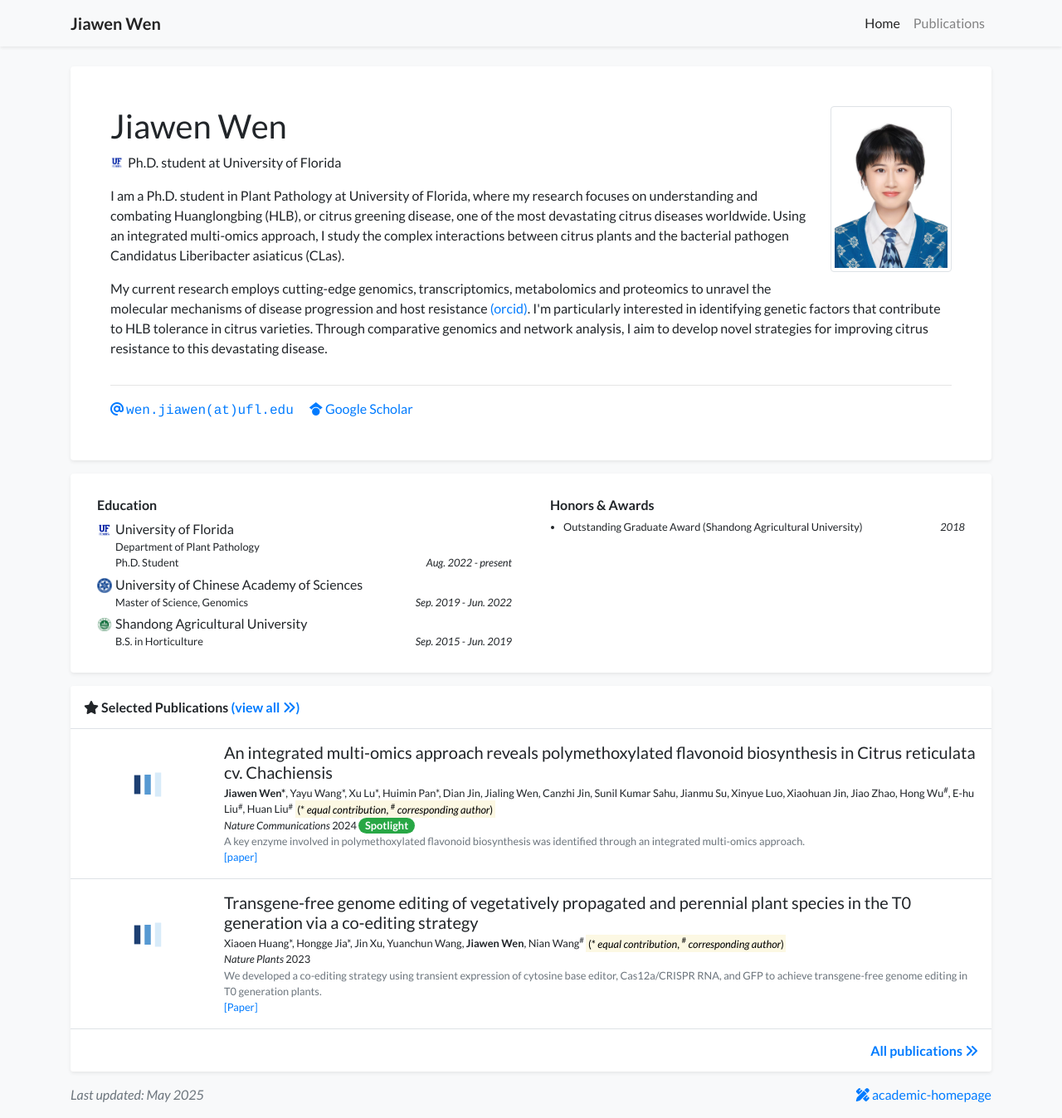
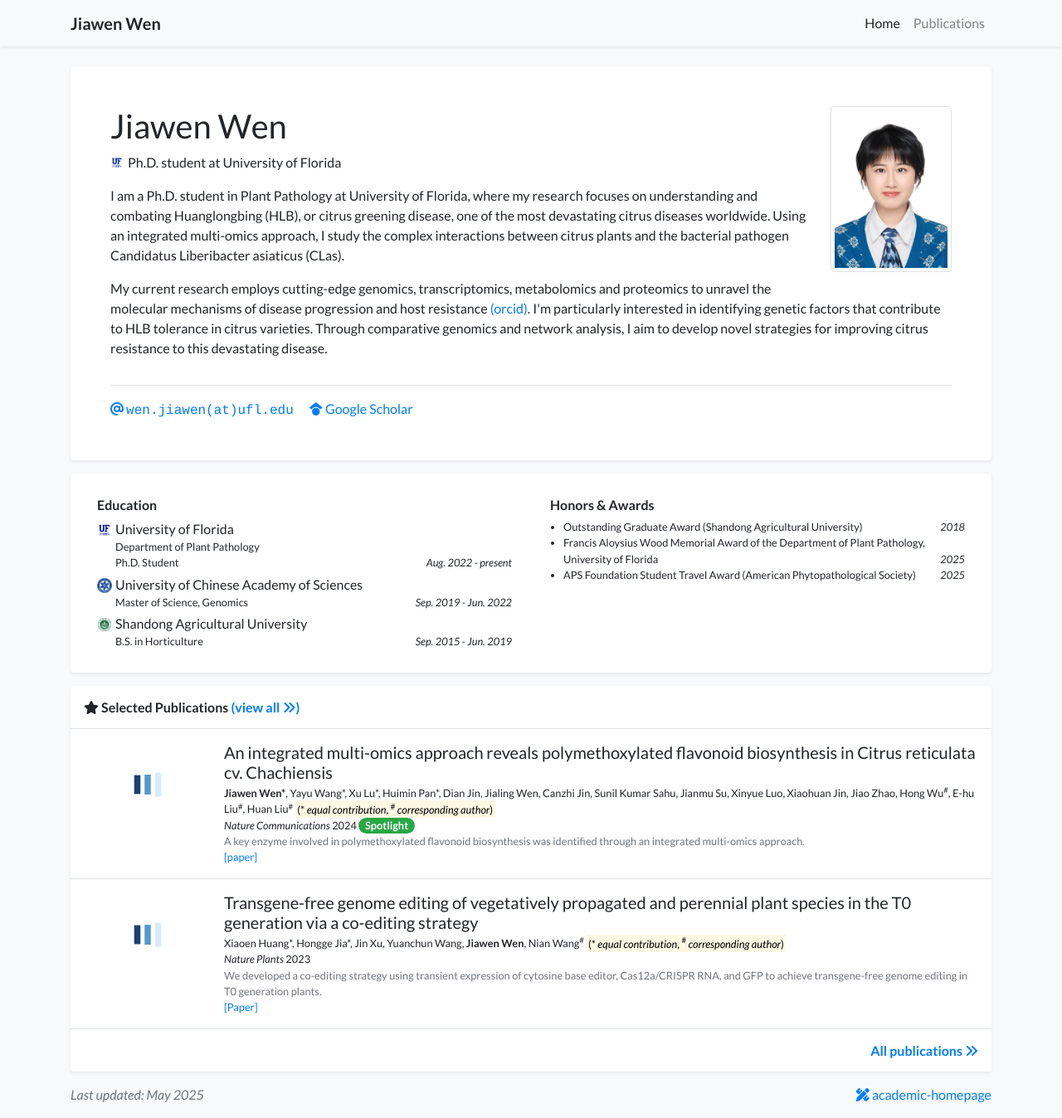
Before and after one commit to sarrajww/Jiawen_Wen.github.io, a Jekyll site: the page built from index.html, in a window 1280 px wide and 1348 px high. Shown: the whole window at 83% size. Built offline with Jekyll 4.4.1, drawn with Linux system fonts in a browser that asks for light colours; nearby versions of some CDN libraries; a style sheet for code colours, icons or effects is not loaded.

Commit message:
Update profile.yml

```diff
--- a/_data/profile.yml
+++ b/_data/profile.yml
@@ -59,7 +59,7 @@ education:
 awards:
 - name: Outstanding Graduate Award (Shandong Agricultural University)
   date: 2018
-#- name: Award Name 1
-#  date: 2021
-#- name: A quick brown fox jumps over the lazy dog and runs away award
-#  date: 2021
+- name: Francis Aloysius Wood Memorial Award of the Department of Plant Pathology, University of Florida
+  date: 2025
+- name: APS Foundation Student Travel Award (American Phytopathological Society)
+  date: 2025
```
